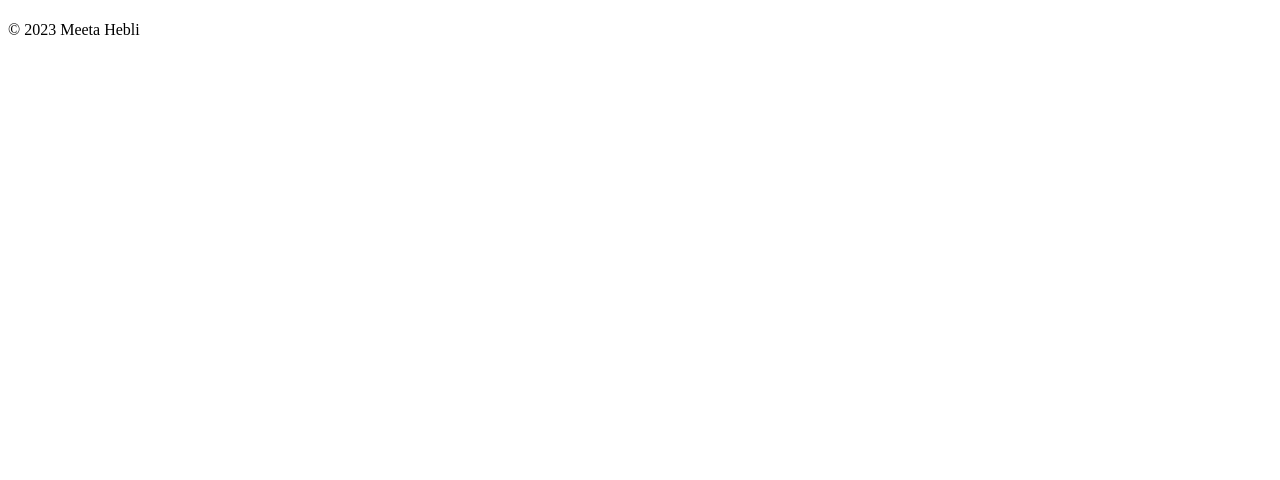
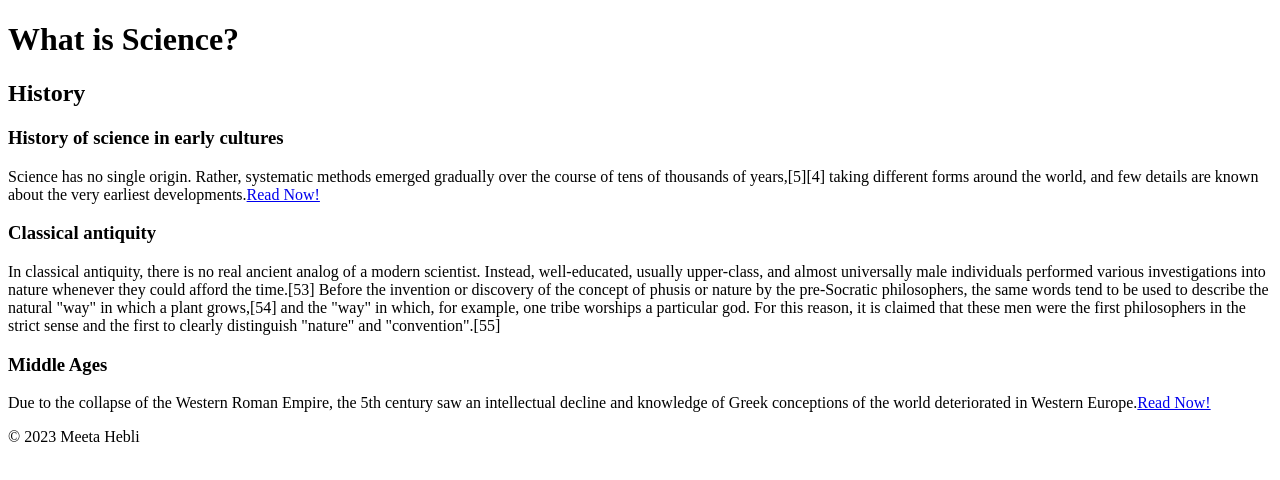
Before and after one commit to meeta30/typography-website, a plain HTML site: page index.html in a window 1280 px wide. Drawn offline with Linux system fonts and the light colour scheme.

Commit message:
added content

```diff
--- a/index.html
+++ b/index.html
@@ -2,45 +2,65 @@
 <html>
 
 <head>
-    <title>Typography</title>
+    <title>Science</title>
 </head>
 
 <body>
-    <nav> </nav>
+    <nav>
+
+    </nav>
     <header>
         <h1>
-
+            What is Science?
         </h1>
     </header>
     <main>
         <section>
             <h2>
-
+                History
             </h2>
+            <div>
                 <article>
                     <h3>
-
+                        History of science in early cultures
                     </h3>
                     <p>
-
+                        Science has no single origin. Rather, systematic methods emerged gradually over the course of
+                        tens of thousands of years,[5][4] taking different forms around the world, and few details are
+                        known about the very earliest developments.<a href="https://en.wikipedia.org/wiki/Science">Read
+                            Now!</a>
                     </p>
                 </article>
+            </div>
+            <div>
                 <article>
                     <h3>
-
+                        Classical antiquity
                     </h3>
                     <p>
-
+                        In classical antiquity, there is no real ancient analog of a modern scientist. Instead,
+                        well-educated, usually upper-class, and almost universally male individuals performed various
+                        investigations into nature whenever they could afford the time.[53] Before the invention or
+                        discovery of the concept of phusis or nature by the pre-Socratic philosophers, the same words
+                        tend to be used to describe the natural "way" in which a plant grows,[54] and the "way" in
+                        which, for example, one tribe worships a particular god. For this reason, it is claimed that
+                        these men were the first philosophers in the strict sense and the first to clearly distinguish
+                        "nature" and "convention".[55]
                     </p>
                 </article>
+            </div>
+            <div>
                 <article>
                     <h3>
-
+                        Middle Ages
                     </h3>
                     <p>
-
+                        Due to the collapse of the Western Roman Empire, the 5th century saw an intellectual decline and
+                        knowledge of Greek conceptions of the world deteriorated in Western Europe.<a
+                            href="https://en.wikipedia.org/wiki/Fall_of_the_Western_Roman_Empire">Read Now!</a>
                     </p>
                 </article>
+            </div>
         </section>
     </main>
     <footer>
```
Lines whose indentation alone changed are shown as unchanged.
